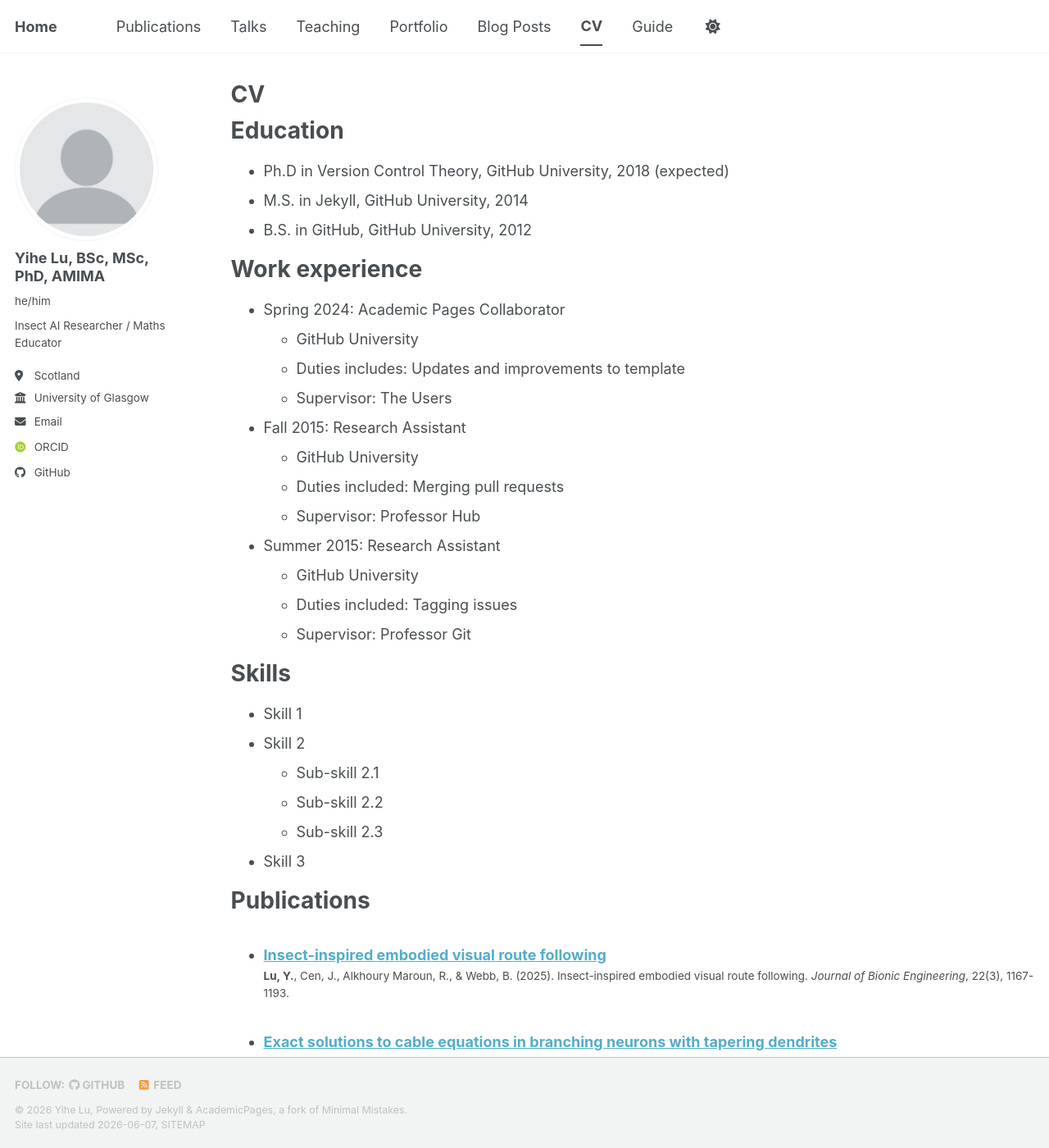
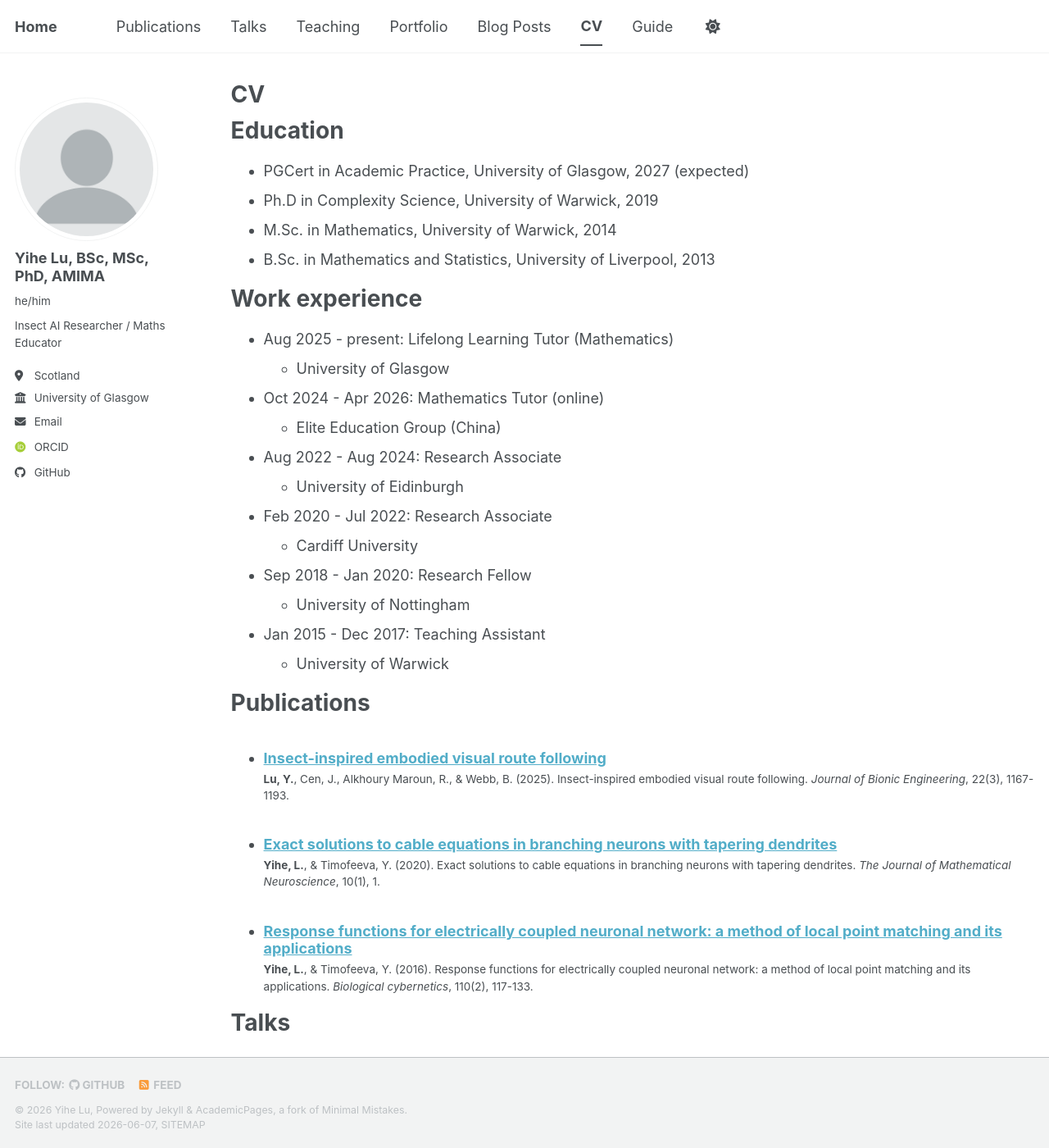
Before and after one commit to yihe-61wu/yihe-61wu.github.io, a Jekyll site: the page built from _pages/cv.md, in a window 1280 px wide and 1400 px high. Shown: the whole window at 82% size. Built offline with Jekyll 4.4.1, drawn with Linux system fonts in a browser that asks for light colours; some web fonts are replaced; a script bundle is joined from its source files by our own code; library files that are not in the unit come from our copies; some of the changed text lies outside the part shown.

Commit message:
update cv

```diff
--- a/_pages/cv.md
+++ b/_pages/cv.md
@@ -11,35 +11,45 @@
 
 Education
 ======
-* Ph.D in Version Control Theory, GitHub University, 2018 (expected)
-* M.S. in Jekyll, GitHub University, 2014
-* B.S. in GitHub, GitHub University, 2012
+* PGCert in Academic Practice, University of Glasgow, 2027 (expected)
+* Ph.D in Complexity Science, University of Warwick, 2019
+* M.Sc. in Mathematics, University of Warwick, 2014
+* B.Sc. in Mathematics and Statistics, University of Liverpool, 2013
 
 Work experience
 ======
-* Spring 2024: Academic Pages Collaborator
-  * GitHub University
-  * Duties includes: Updates and improvements to template
-  * Supervisor: The Users
+* Aug 2025 - present: Lifelong Learning Tutor (Mathematics)
+  * University of Glasgow
+  <!-- * Duties includes: Updates and improvements to template -->
 
-* Fall 2015: Research Assistant
-  * GitHub University
-  * Duties included: Merging pull requests
-  * Supervisor: Professor Hub
+* Oct 2024 - Apr 2026: Mathematics Tutor (online)
+  * Elite Education Group (China)
 
-* Summer 2015: Research Assistant
-  * GitHub University
-  * Duties included: Tagging issues
-  * Supervisor: Professor Git
+* Aug 2022 - Aug 2024: Research Associate
+  * University of Eidinburgh
+  <!-- * Duties included: Merging pull requests -->
+  <!-- * Advisor: Professor Barbara Webb -->
 
-Skills
+* Feb 2020 - Jul 2022: Research Associate
+  * Cardiff University
+  <!-- * Duties included: Tagging issues -->
+  <!-- * Advisor: Professor Penelop Lewis -->
+
+* Sep 2018 - Jan 2020: Research Fellow
+  * University of Nottingham
+  <!-- * Advisor: Professor Mark van Rossum -->
+
+* Jan 2015 - Dec 2017: Teaching Assistant
+  * University of Warwick
+
+<!-- Skills
 ======
 * Skill 1
 * Skill 2
   * Sub-skill 2.1
   * Sub-skill 2.2
   * Sub-skill 2.3
-* Skill 3
+* Skill 3 -->
 
 Publications
 ======
@@ -59,6 +69,6 @@
     {% include archive-single-cv.html %}
   {% endfor %}</ul>
 
-Service and leadership
+<!-- Service and leadership
 ======
-* Currently signed in to 43 different slack teams
+* Currently signed in to 43 different slack teams -->
```
